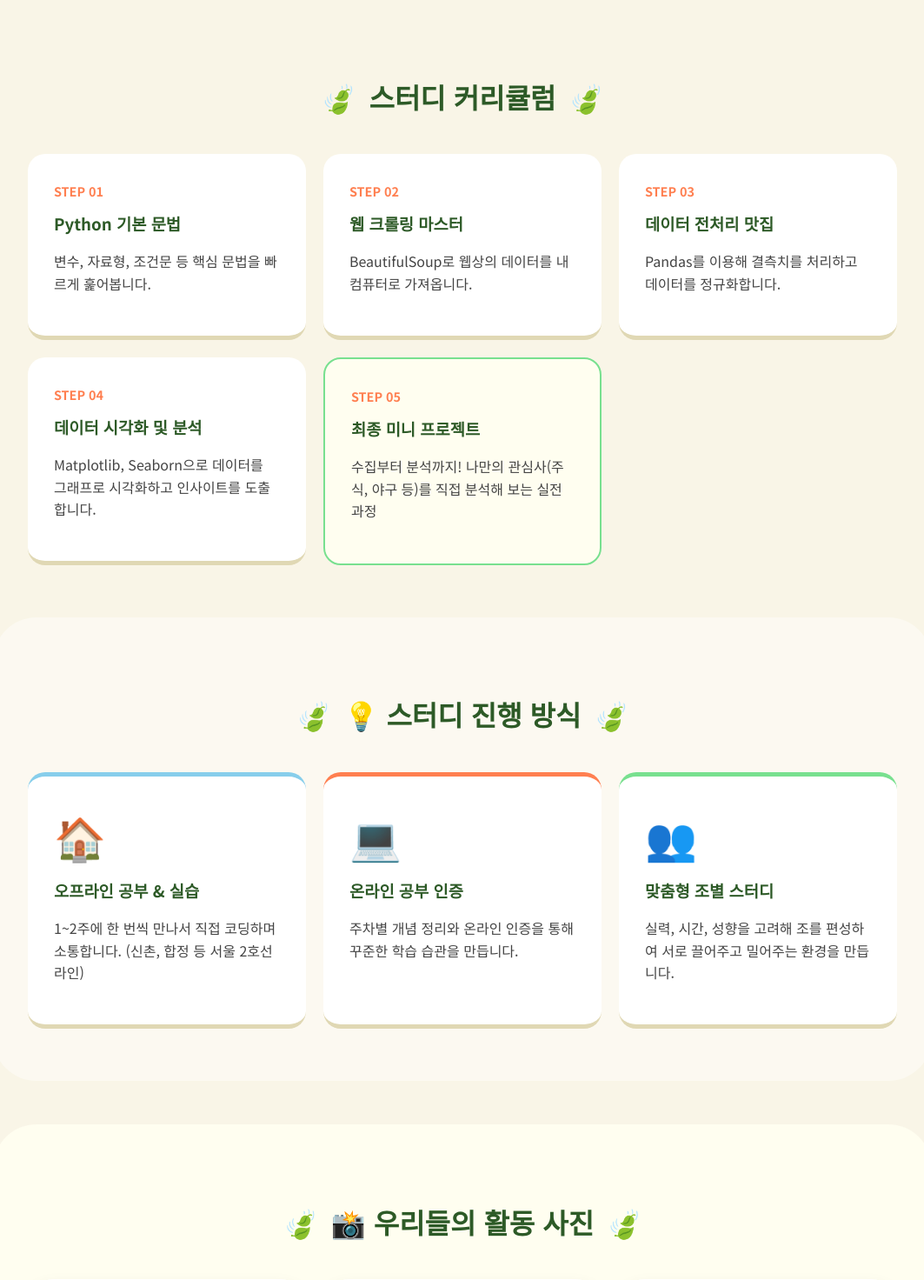
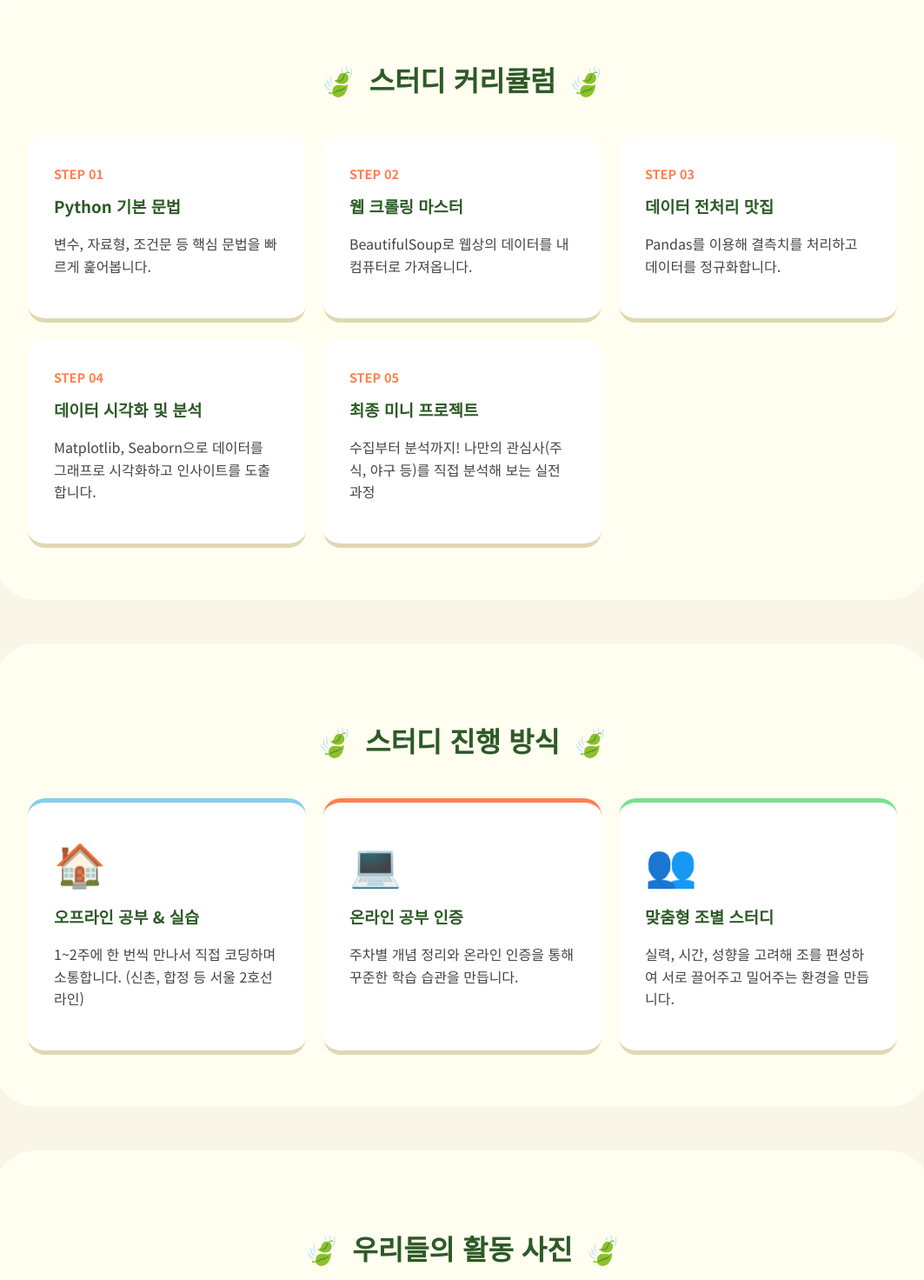
Before and after one commit to 03junghee/pandas_forest, a Django app: page / in a window 1280 px wide. Shown: the part 726-2198 px from the top of the page at 87% size, without its empty margins (108-1171 px from the left). Run offline with Django 3.2, Linux system fonts and the light colour scheme; some web fonts are replaced.

Commit message:
Fix: final edition

```diff
--- a/main/templates/index.html
+++ b/main/templates/index.html
@@ -169,14 +169,14 @@
 <body>
 
 <section class="hero">
-    <img src="{% static 'logo.png' %}" alt="판다의 숲 로고" class="logo-img">
+    <img src="https://i.imgur.com/nBgYYLH.png" alt="판다의 숲 로고" class="logo-img">
     <div class="slogan-box">
         <p class="slogan-text">"너굴맨도 놀라고 갈 깔끔한 데이터 전처리 맛집!"</p>
     </div>
     <h1 style="color: white; text-shadow: 2px 2px 4px rgba(0,0,0,0.2);">모여봐요 판다의 숲 3기 입주 모집</h1>
 </section>
 
-<div class="container">
+<div class="container" style="background-color: #fffef0; border-radius: 50px; padding: 60px 40px; margin-top: 50px;">
     <h2>스터디 커리큘럼</h2>
     <div class="curriculum-grid">
         <div class="step-card">
@@ -199,7 +199,7 @@
             <h3>데이터 시각화 및 분석</h3>
             <p>Matplotlib, Seaborn으로 데이터를 그래프로 시각화하고 인사이트를 도출합니다.</p>
         </div>
-        <div class="step-card highlight">
+        <div class="step-card">
             <span class="step-num">STEP 05</span>
             <h3>최종 미니 프로젝트</h3>
             <p>수집부터 분석까지! 나만의 관심사(주식, 야구 등)를 직접 분석해 보는 실전 과정</p>
@@ -207,8 +207,8 @@
     </div>
 </div>
 
-<div class="container" style="background-color: rgba(255,255,255,0.4); border-radius: 50px; padding: 60px 40px;">
-    <h2>💡 스터디 진행 방식</h2>
+<div class="container" style="background-color: #fffef0; border-radius: 50px; padding: 60px 40px; margin-top: 50px;">
+    <h2>스터디 진행 방식</h2>
     <div class="curriculum-grid">
         <div class="step-card" style="border-top: 5px solid var(--sea-blue);">
             <div style="font-size: 3rem; margin-bottom: 10px;">🏠</div>
@@ -231,32 +231,29 @@
 </div>
 
 <div class="container" style="background-color: #fffef0; border-radius: 50px; padding: 60px 40px; margin-top: 50px;">
-    <h2>📸 우리들의 활동 사진</h2>
+    <h2>우리들의 활동 사진</h2>
     <div class="photo-grid" style="display: grid; grid-template-columns: repeat(auto-fit, minmax(250px, 1fr)); gap: 20px;">
         <div class="photo-item" style="overflow: hidden; border-radius: 30px; box-shadow: 0 10px 20px rgba(0,0,0,0.1); border: 5px solid white;">
-            <img src="{% static 'activity1.jpg' %}" alt="스터디 활동 사진 1" style="width: 100%; height: 200px; object-fit: cover;">
-            <div style="padding: 15px; text-align: center; background-color: white;">
-                <p style="margin: 0; color: #666;">열정 가득한 오프라인 모임 현장!</p>
+            <img src="https://i.imgur.com/VZW6Gk6.png" alt="스터디 활동 사진 1" style="width: 100%; height: 200px; object-fit: cover;">
+            <div style="padding: 0px; text-align: center; background-color: white;">
             </div>
         </div>
 
         <div class="photo-item" style="overflow: hidden; border-radius: 30px; box-shadow: 0 10px 20px rgba(0,0,0,0.1); border: 5px solid white;">
-            <img src="{% static 'activity2.jpg' %}" alt="스터디 활동 사진 2" style="width: 100%; height: 200px; object-fit: cover;">
-            <div style="padding: 15px; text-align: center; background-color: white;">
-                <p style="margin: 0; color: #666;">차근차근 배우는 데이터 분석 실습</p>
+            <img src="https://i.imgur.com/8YblOXU.png" alt="스터디 활동 사진 2" style="width: 100%; height: 200px; object-fit: cover;">
+            <div style="padding: 0px; text-align: center; background-color: white;">
             </div>
         </div>
 
         <div class="photo-item" style="overflow: hidden; border-radius: 30px; box-shadow: 0 10px 20px rgba(0,0,0,0.1); border: 5px solid white;">
-            <img src="{% static 'activity3.jpg' %}" alt="스터디 활동 사진 3" style="width: 100%; height: 200px; object-fit: cover;">
-            <div style="padding: 15px; text-align: center; background-color: white;">
-                <p style="margin: 0; color: #666;">함께 고민하고 성장하는 즐거운 시간</p>
+            <img src="https://i.imgur.com/kdHJ5in.png" alt="스터디 활동 사진 3" style="width: 100%; height: 200px; object-fit: cover;">
+            <div style="padding: 0px; text-align: center; background-color: white;">
             </div>
         </div>
     </div>
 </div>
 
-<div class="container">
+<div class="container" style="background-color: #fffef0; border-radius: 50px; padding: 60px 40px; margin-top: 50px;">
     <h2>자주 묻는 질문 (FAQ)</h2>
     <div class="faq-container">
         <div class="faq-item">
@@ -272,9 +269,11 @@
             <div class="answer">주식 분석, 야구 데이터 등 본인이 좋아하는 분야의 데이터를 분석합니다.</div>
         </div>
     </div>
+</div>
 
+<div class="container">
     <div class="cta-section">
-        <a href="https://moaform.com/q/8gBt51" class="btn-apply">지금 바로 입주 신청하기! 🍎</a>
+        <a href="https://moaform.com/q/ByoOVe" class="btn-apply">지금 바로 입주 신청하기! 🍎</a>
         <br> <span class="recruitment-period">📅 모집 기간: 03.25(수) ~ 04.28(화)</span>
     </div>
 </div>
```
